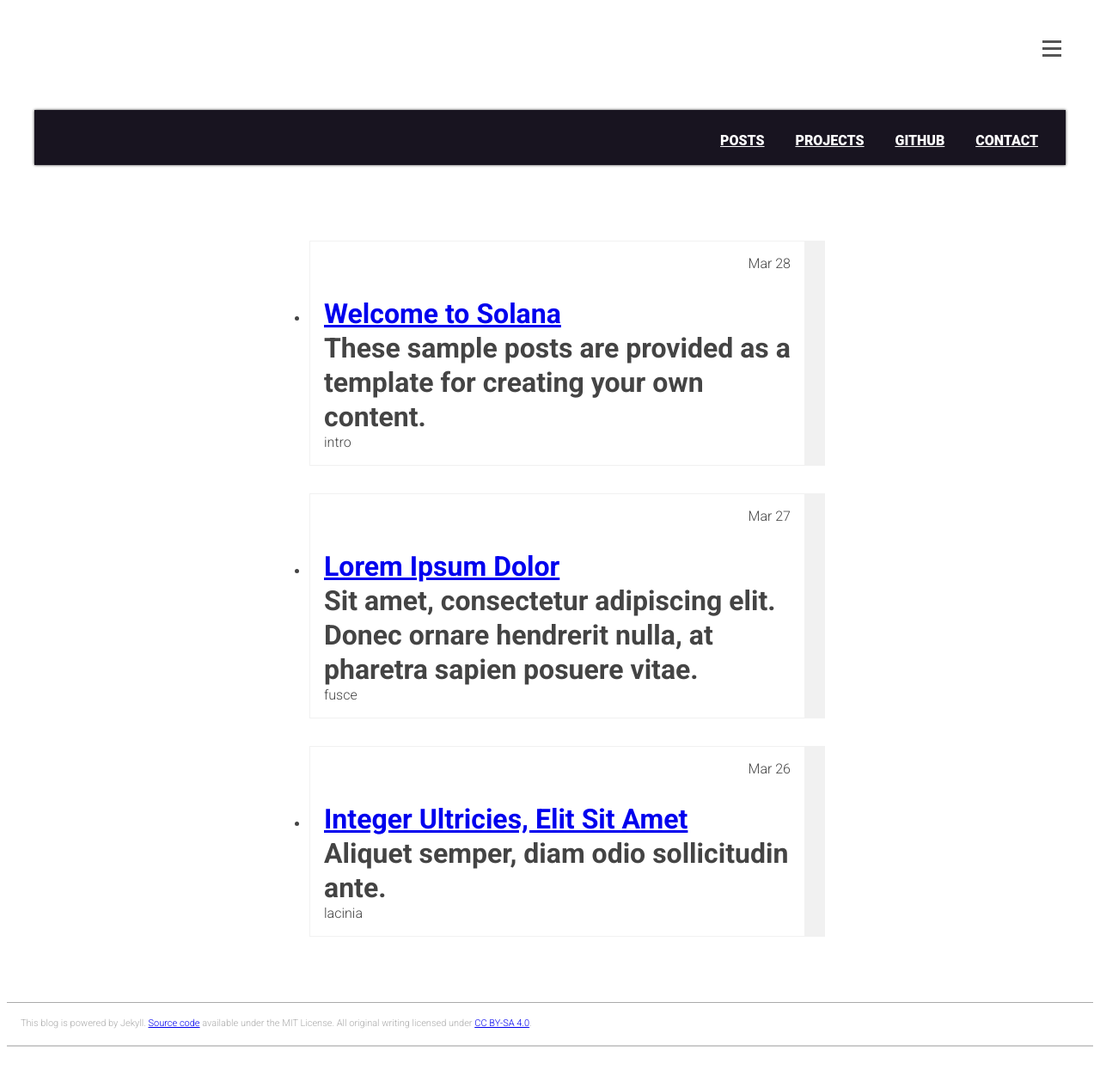
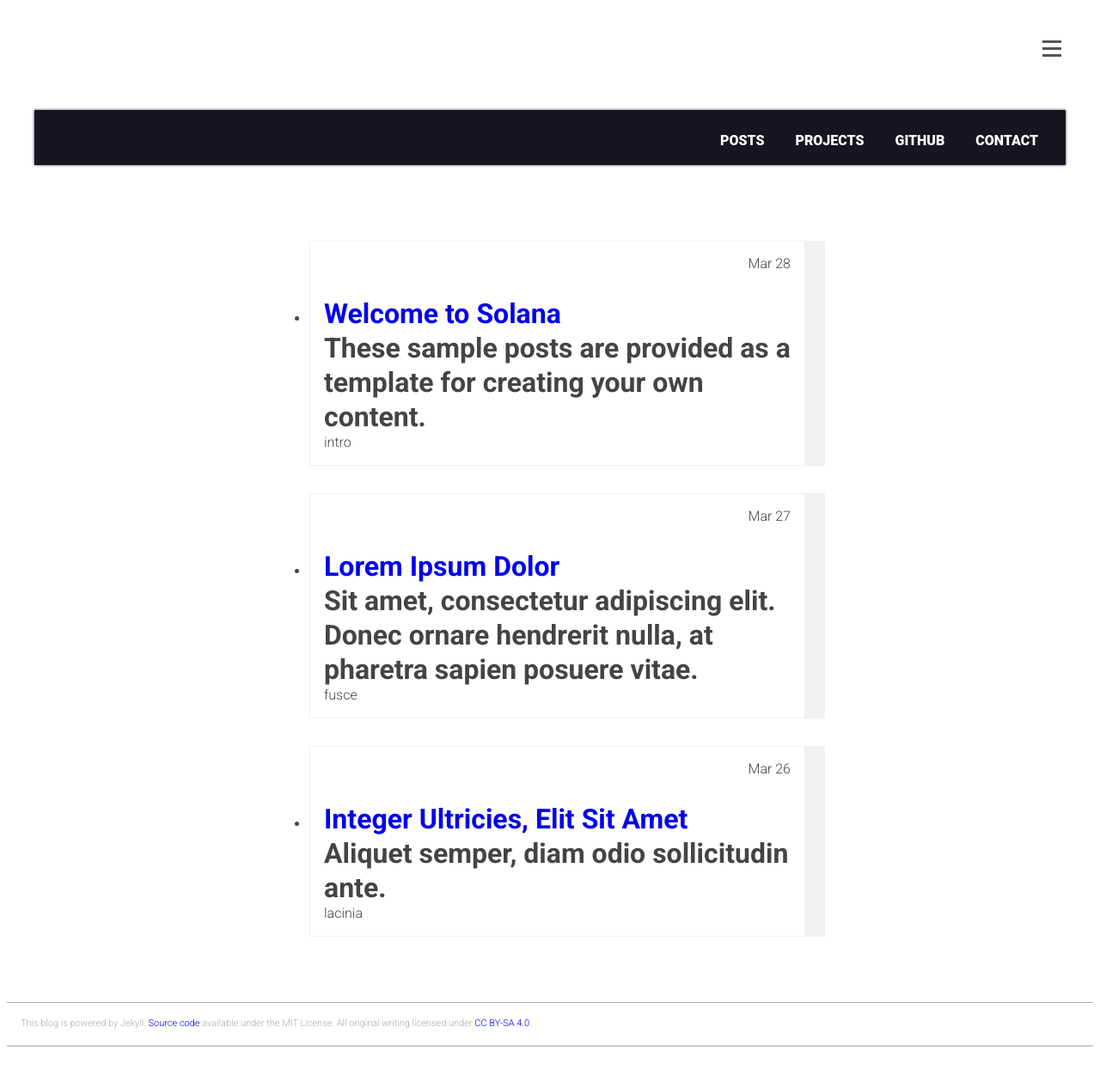
Before and after one commit to adultcomicsbr/adultcomicsbr.github.io, a Jekyll site: the page built from index.html, in a window 1280 px wide. Shown: the whole page at 86% size. Built offline with Jekyll 4.4.1, drawn with Linux system fonts in a browser that asks for light colours; the list of posts is cut into pages by our own code.

Commit message:
Update _base.scss

```diff
--- a/_assets/css/_base.scss
+++ b/_assets/css/_base.scss
@@ -6,6 +6,10 @@ body {
   min-height: 100vh;
   overflow-wrap: break-word; // force wider-than-viewport words to break
   line-height: 1.5;
+}
+
+a {
+  text-decoration: none;
 }
 
 h1 {
```
